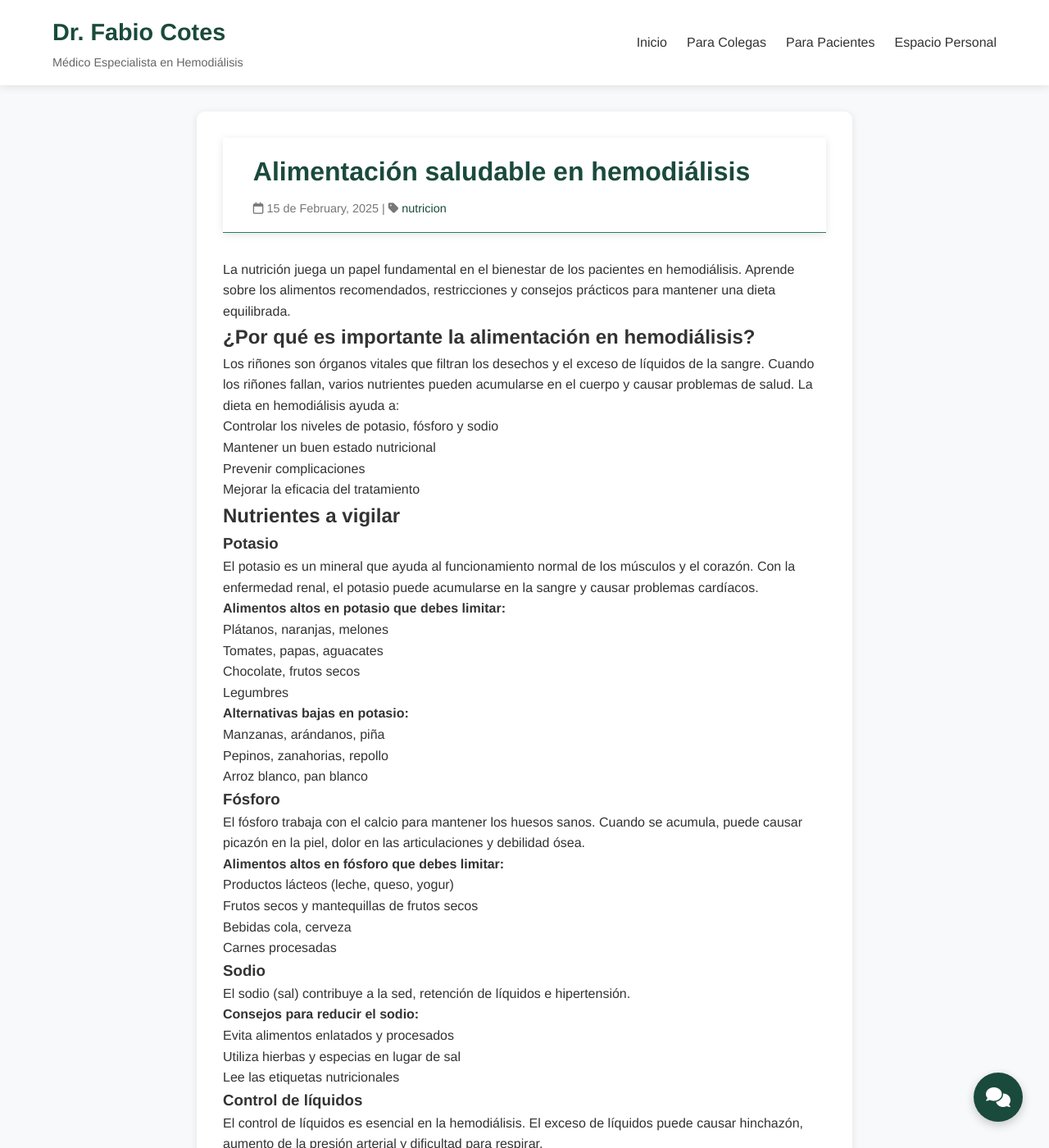
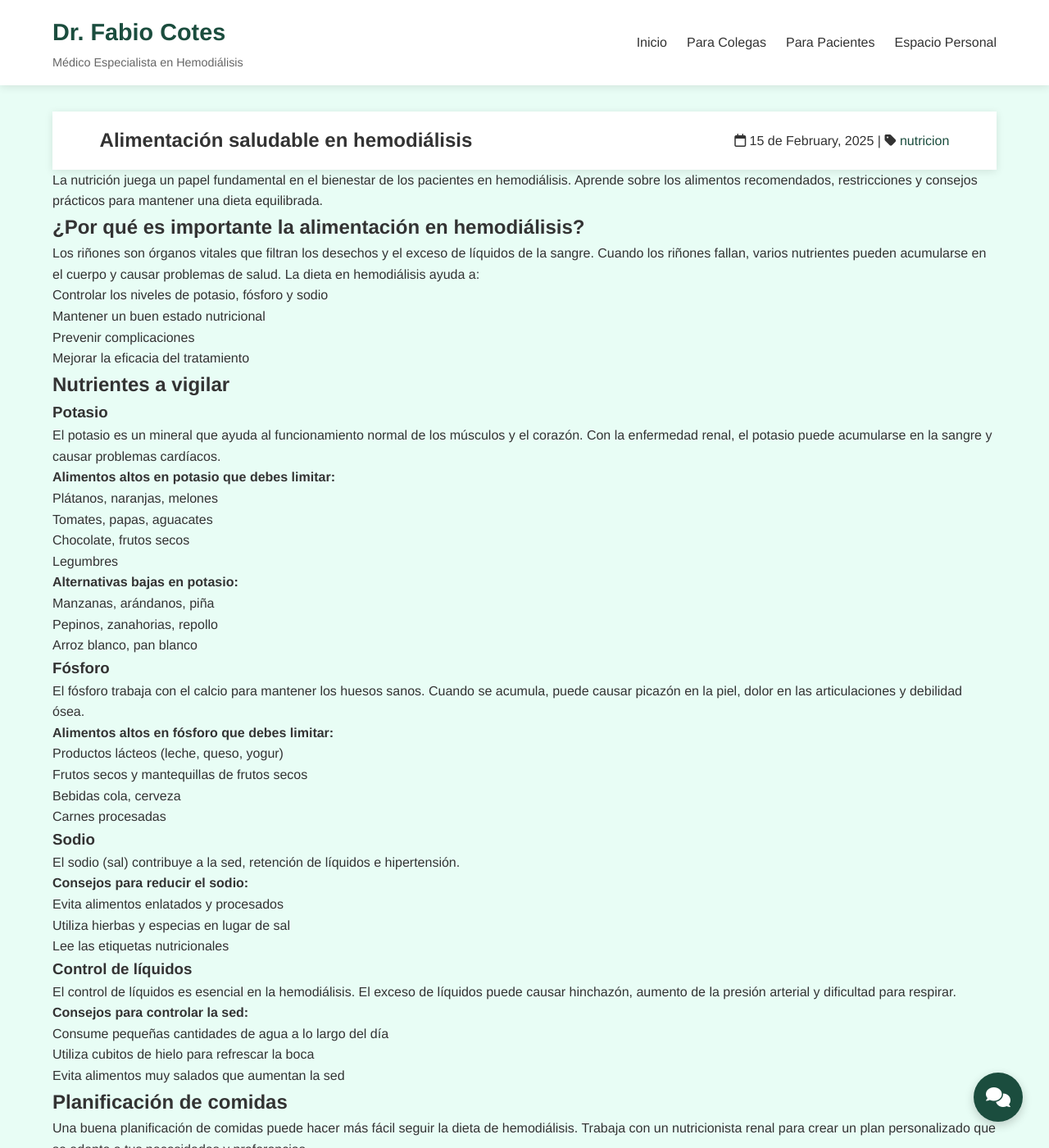
Before and after one commit to fabiocotesmd/fabiocotesmd.github.io, a Jekyll site: the page built from _posts/2025-02-15-alimentacion-hemodialisis.md, in a window 1280 px wide and 1400 px high. Shown: the whole window at 82% size. Built offline with Jekyll 4.4.1, drawn with Linux system fonts in a browser that asks for light colours.

Commit message:
On branch main  Your branch is up to date with 'origin/main'.
 Changes to be committed:
	modified:   assets/css/styles.css

```diff
--- a/assets/css/styles.css
+++ b/assets/css/styles.css
@@ -1,15 +1,15 @@
 /* Variables de colores */
 :root {
-    --primary-color: #2c7a62;
-    --secondary-color: #f8f9fa;
-    --accent-color: #1a4a3c;
-    --text-color: #333333;
-    --light-gray: #f5f5f5;
-    --white: #ffffff;
-    --shadow: 0 2px 10px rgba(0, 0, 0, 0.1);
+    --primary-color: #a8e6cf; /* Verde menta claro */
+    --secondary-color: #e8fdf5; /* Verde menta muy claro */
+    --accent-color: #1b4d3e; /* Verde oscuro para acentos */
+    --text-color: #333333; /* Casi negro para texto */
+    --light-gray: #f5f5f5; /* Gris claro para fondos */
+    --white: #ffffff; /* Blanco */
+    --shadow: 0 2px 10px rgba(0, 0, 0, 0.1); /* Sombra sutil */
 }
 
-/* Estilos generales */
+/* Reset y estilos generales */
 * {
     margin: 0;
     padding: 0;
@@ -30,7 +30,7 @@ a {
 }
 
 a:hover {
-    color: #205e4b; /* Verde medio para hover */
+    color: #2c7a62; /* Verde medio para hover */
 }
 
 ul {
@@ -167,6 +167,7 @@ main {
     object-fit: cover;
     box-shadow: var(--shadow);
 }
+
 .about-text {
     flex: 2;
     min-width: 300px;
@@ -817,32 +818,3 @@ footer {
         margin-right: 0.5rem;
     }
 }
-
-/* Estilos específicos para Jekyll posts */
-.post {
-    max-width: 800px;
-    margin: 0 auto;
-    background-color: var(--white);
-    border-radius: 10px;
-    padding: 2rem;
-    box-shadow: var(--shadow);
-}
-
-.post-header {
-    margin-bottom: 2rem;
-    padding-bottom: 1rem;
-    border-bottom: 1px solid var(--primary-color);
-}
-
-.post-title {
-    font-size: 2rem;
-    color: var(--accent-color);
-    margin-bottom: 0.5rem;
-}
-
-.post-meta {
-    color: #777;
-    font-size: 0.9rem;
-}
-
-.post
```
